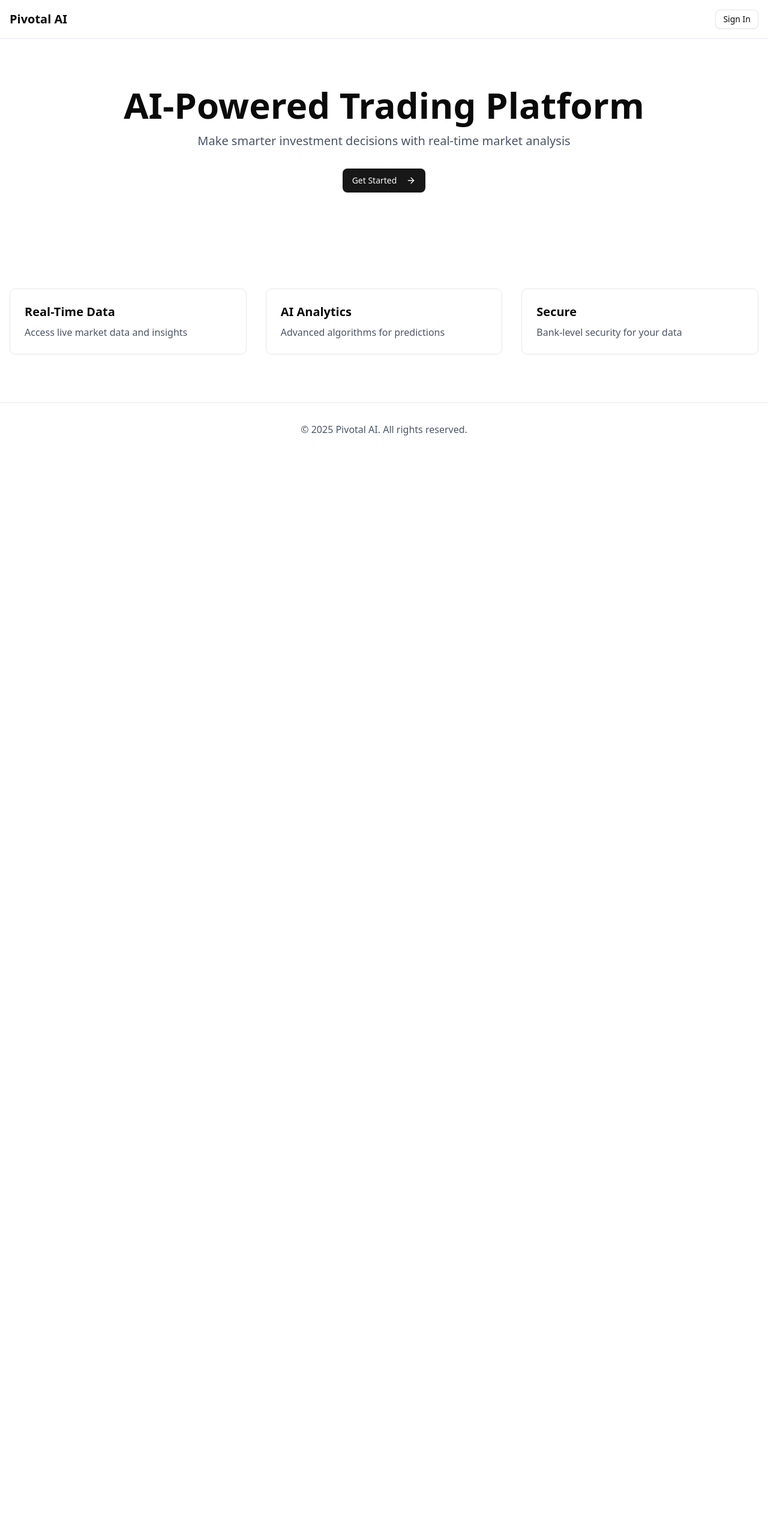
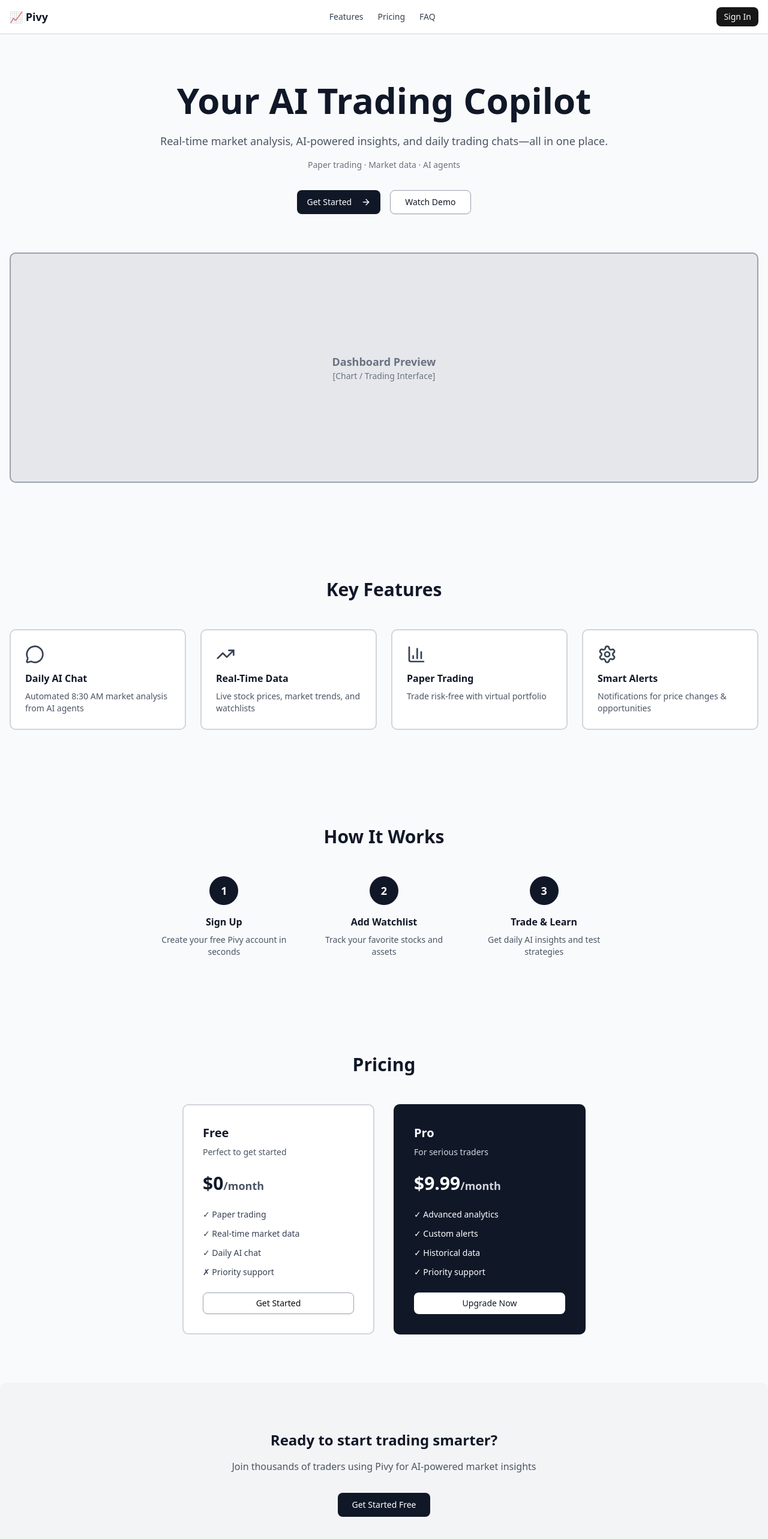
Before and after one commit to eddietal2/pivotal.ai, a Next.js app in the folder f-e/: page / in a window 1280 px wide. Shown: the top 2566 px of the page at 60% size. Before the commit the page ends 864 px from the top, so only its background shows below. Built offline with nearby package versions, Linux system fonts and the light colour scheme; no server answers.

Commit message:
Landing Page basic Wireframe

```diff
--- a/f-e/app/page.tsx
+++ b/f-e/app/page.tsx
@@ -1,67 +1,224 @@
 'use client';
 
 import Link from "next/link";
-import { ArrowRight } from "lucide-react";
+import { ArrowRight, TrendingUp, MessageCircle, BarChart3, Settings, LogOut, User } from "lucide-react";
 import { Button } from "@/components/ui/button";
 
 export default function LandingPage() {
     return (
-        <div className="min-h-screen bg-white dark:bg-black">
-            {/* Header */}
-            <header className="border-b border-gray-200 dark:border-gray-800">
-                <div className="container mx-auto px-4 py-4 flex items-center justify-between">
-                    <div className="text-xl font-bold">Pivotal AI</div>
+        <div className="min-h-screen bg-gray-50">
+            {/* ===== HEADER / NAVIGATION ===== */}
+            <header className="border-b border-gray-300 bg-white sticky top-0 z-50">
+                <div className="container mx-auto px-4 py-3 flex items-center justify-between">
+                    {/* Logo */}
+                    <div className="text-lg font-bold text-gray-900">📈 Pivy</div>
+
+                    {/* Nav Links */}
+                    <nav className="hidden md:flex gap-6 text-sm text-gray-700">
+                        <a href="#features" className="hover:text-gray-900">Features</a>
+                        <a href="#pricing" className="hover:text-gray-900">Pricing</a>
+                        <a href="#faq" className="hover:text-gray-900">FAQ</a>
+                    </nav>
+
+                    {/* Sign In / Get Started */}
                     <Link href="/login">
-                        <Button variant="outline" size="sm">
-                            Sign In
-                        </Button>
+                        <Button size="sm">Sign In</Button>
                     </Link>
                 </div>
             </header>
 
-            {/* Hero Section */}
+            {/* ===== HERO SECTION ===== */}
             <section className="container mx-auto px-4 py-20 text-center">
-                <h1 className="text-4xl md:text-6xl font-bold mb-4">
-                    AI-Powered Trading Platform
+                <div className="max-w-3xl mx-auto">
+                    <h1 className="text-5xl md:text-6xl font-bold text-gray-900 mb-6">
+                        Your AI Trading Copilot
                     </h1>
-                <p className="text-lg md:text-xl text-gray-600 dark:text-gray-400 mb-8 max-w-2xl mx-auto">
-                    Make smarter investment decisions with real-time market analysis
+                    <p className="text-lg text-gray-600 mb-4">
+                        Real-time market analysis, AI-powered insights, and daily trading chats—all in one place.
                     </p>
+                    <p className="text-sm text-gray-500 mb-8">
+                        Paper trading · Market data · AI agents
+                    </p>
+
+                    {/* CTA Buttons */}
+                    <div className="flex gap-4 justify-center">
                         <Link href="/login">
-                    <Button size="lg">
+                            <Button size="lg" className="bg-gray-900 text-white">
                                 Get Started <ArrowRight className="ml-2 h-5 w-5" />
                             </Button>
                         </Link>
+                        <Button size="lg" variant="outline" className="border-gray-400 text-gray-900">
+                            Watch Demo
+                        </Button>
+                    </div>
+                </div>
+
+                {/* Hero Image Placeholder */}
+                <div className="mt-16 bg-gray-200 border-2 border-gray-400 rounded-lg h-96 flex items-center justify-center text-gray-500">
+                    <span className="text-center">
+                        <p className="text-lg font-semibold">Dashboard Preview</p>
+                        <p className="text-sm">[Chart / Trading Interface]</p>
+                    </span>
+                </div>
             </section>
 
-            {/* Features Grid */}
-            <section className="container mx-auto px-4 py-20">
-                <div className="grid md:grid-cols-3 gap-8">
-                    <div className="p-6 border border-gray-200 dark:border-gray-800 rounded-lg">
-                        <h3 className="text-xl font-semibold mb-2">Real-Time Data</h3>
-                        <p className="text-gray-600 dark:text-gray-400">
-                            Access live market data and insights
+            {/* ===== FEATURES SECTION ===== */}
+            <section id="features" className="container mx-auto px-4 py-20">
+                <h2 className="text-3xl font-bold text-gray-900 text-center mb-12">Key Features</h2>
+
+                <div className="grid md:grid-cols-4 gap-6">
+                    {/* Feature 1 */}
+                    <div className="p-6 border-2 border-gray-300 rounded-lg bg-white">
+                        <MessageCircle className="h-8 w-8 text-gray-700 mb-3" />
+                        <h3 className="font-semibold text-gray-900 mb-2">Daily AI Chat</h3>
+                        <p className="text-sm text-gray-600">
+                            Automated 8:30 AM market analysis from AI agents
                         </p>
                     </div>
-                    <div className="p-6 border border-gray-200 dark:border-gray-800 rounded-lg">
-                        <h3 className="text-xl font-semibold mb-2">AI Analytics</h3>
-                        <p className="text-gray-600 dark:text-gray-400">
-                            Advanced algorithms for predictions
+
+                    {/* Feature 2 */}
+                    <div className="p-6 border-2 border-gray-300 rounded-lg bg-white">
+                        <TrendingUp className="h-8 w-8 text-gray-700 mb-3" />
+                        <h3 className="font-semibold text-gray-900 mb-2">Real-Time Data</h3>
+                        <p className="text-sm text-gray-600">
+                            Live stock prices, market trends, and watchlists
                         </p>
                     </div>
-                    <div className="p-6 border border-gray-200 dark:border-gray-800 rounded-lg">
-                        <h3 className="text-xl font-semibold mb-2">Secure</h3>
-                        <p className="text-gray-600 dark:text-gray-400">
-                            Bank-level security for your data
+
+                    {/* Feature 3 */}
+                    <div className="p-6 border-2 border-gray-300 rounded-lg bg-white">
+                        <BarChart3 className="h-8 w-8 text-gray-700 mb-3" />
+                        <h3 className="font-semibold text-gray-900 mb-2">Paper Trading</h3>
+                        <p className="text-sm text-gray-600">
+                            Trade risk-free with virtual portfolio
+                        </p>
+                    </div>
+
+                    {/* Feature 4 */}
+                    <div className="p-6 border-2 border-gray-300 rounded-lg bg-white">
+                        <Settings className="h-8 w-8 text-gray-700 mb-3" />
+                        <h3 className="font-semibold text-gray-900 mb-2">Smart Alerts</h3>
+                        <p className="text-sm text-gray-600">
+                            Notifications for price changes & opportunities
                         </p>
                     </div>
                 </div>
             </section>
 
-            {/* Footer */}
-            <footer className="border-t border-gray-200 dark:border-gray-800 py-8">
-                <div className="container mx-auto px-4 text-center text-gray-600 dark:text-gray-400">
-                    © 2025 Pivotal AI. All rights reserved.
+            {/* ===== HOW IT WORKS ===== */}
+            <section className="container mx-auto px-4 py-20">
+                <h2 className="text-3xl font-bold text-gray-900 text-center mb-12">How It Works</h2>
+
+                <div className="grid md:grid-cols-3 gap-8 max-w-3xl mx-auto">
+                    {/* Step 1 */}
+                    <div className="text-center">
+                        <div className="w-12 h-12 bg-gray-900 text-white rounded-full flex items-center justify-center font-bold text-lg mx-auto mb-4">
+                            1
+                        </div>
+                        <h4 className="font-semibold text-gray-900 mb-2">Sign Up</h4>
+                        <p className="text-sm text-gray-600">Create your free Pivy account in seconds</p>
+                    </div>
+
+                    {/* Step 2 */}
+                    <div className="text-center">
+                        <div className="w-12 h-12 bg-gray-900 text-white rounded-full flex items-center justify-center font-bold text-lg mx-auto mb-4">
+                            2
+                        </div>
+                        <h4 className="font-semibold text-gray-900 mb-2">Add Watchlist</h4>
+                        <p className="text-sm text-gray-600">Track your favorite stocks and assets</p>
+                    </div>
+
+                    {/* Step 3 */}
+                    <div className="text-center">
+                        <div className="w-12 h-12 bg-gray-900 text-white rounded-full flex items-center justify-center font-bold text-lg mx-auto mb-4">
+                            3
+                        </div>
+                        <h4 className="font-semibold text-gray-900 mb-2">Trade & Learn</h4>
+                        <p className="text-sm text-gray-600">Get daily AI insights and test strategies</p>
+                    </div>
+                </div>
+            </section>
+
+            {/* ===== PRICING SECTION ===== */}
+            <section id="pricing" className="container mx-auto px-4 py-20">
+                <h2 className="text-3xl font-bold text-gray-900 text-center mb-12">Pricing</h2>
+
+                <div className="grid md:grid-cols-2 gap-8 max-w-2xl mx-auto">
+                    {/* Free Plan */}
+                    <div className="p-8 border-2 border-gray-300 rounded-lg bg-white">
+                        <h3 className="text-xl font-bold text-gray-900 mb-2">Free</h3>
+                        <p className="text-sm text-gray-600 mb-6">Perfect to get started</p>
+                        <div className="text-3xl font-bold text-gray-900 mb-6">$0<span className="text-lg text-gray-600">/month</span></div>
+                        <ul className="text-sm text-gray-700 space-y-3 mb-6">
+                            <li>✓ Paper trading</li>
+                            <li>✓ Real-time market data</li>
+                            <li>✓ Daily AI chat</li>
+                            <li>✗ Priority support</li>
+                        </ul>
+                        <Button className="w-full border-gray-400" variant="outline">Get Started</Button>
+                    </div>
+
+                    {/* Pro Plan */}
+                    <div className="p-8 border-2 border-gray-900 rounded-lg bg-gray-900 text-white">
+                        <h3 className="text-xl font-bold mb-2">Pro</h3>
+                        <p className="text-sm text-gray-300 mb-6">For serious traders</p>
+                        <div className="text-3xl font-bold mb-6">$9.99<span className="text-lg text-gray-300">/month</span></div>
+                        <ul className="text-sm space-y-3 mb-6">
+                            <li>✓ Advanced analytics</li>
+                            <li>✓ Custom alerts</li>
+                            <li>✓ Historical data</li>
+                            <li>✓ Priority support</li>
+                        </ul>
+                        <Button className="w-full bg-white text-gray-900 hover:bg-gray-100">Upgrade Now</Button>
+                    </div>
+                </div>
+            </section>
+
+            {/* ===== CTA SECTION ===== */}
+            <section className="container mx-auto px-4 py-20 text-center bg-gray-100 rounded-lg">
+                <h2 className="text-2xl font-bold text-gray-900 mb-4">Ready to start trading smarter?</h2>
+                <p className="text-gray-600 mb-8">Join thousands of traders using Pivy for AI-powered market insights</p>
+                <Link href="/login">
+                    <Button size="lg" className="bg-gray-900 text-white">Get Started Free</Button>
+                </Link>
+            </section>
+
+            {/* ===== FOOTER ===== */}
+            <footer className="border-t border-gray-300 bg-white mt-20">
+                <div className="container mx-auto px-4 py-8">
+                    <div className="grid md:grid-cols-4 gap-8 mb-8">
+                        <div>
+                            <p className="font-semibold text-gray-900 mb-2">📈 Pivy</p>
+                            <p className="text-sm text-gray-600">AI trading platform</p>
+                        </div>
+                        <div>
+                            <p className="font-semibold text-gray-900 mb-3">Product</p>
+                            <ul className="text-sm text-gray-600 space-y-1">
+                                <li><a href="#" className="hover:text-gray-900">Features</a></li>
+                                <li><a href="#" className="hover:text-gray-900">Pricing</a></li>
+                                <li><a href="#" className="hover:text-gray-900">Security</a></li>
+                            </ul>
+                        </div>
+                        <div>
+                            <p className="font-semibold text-gray-900 mb-3">Legal</p>
+                            <ul className="text-sm text-gray-600 space-y-1">
+                                <li><a href="#" className="hover:text-gray-900">Privacy</a></li>
+                                <li><a href="#" className="hover:text-gray-900">Terms</a></li>
+                                <li><a href="#" className="hover:text-gray-900">Disclaimer</a></li>
+                            </ul>
+                        </div>
+                        <div>
+                            <p className="font-semibold text-gray-900 mb-3">Connect</p>
+                            <ul className="text-sm text-gray-600 space-y-1">
+                                <li><a href="#" className="hover:text-gray-900">Twitter</a></li>
+                                <li><a href="#" className="hover:text-gray-900">Discord</a></li>
+                                <li><a href="#" className="hover:text-gray-900">GitHub</a></li>
+                            </ul>
+                        </div>
+                    </div>
+                    <div className="border-t border-gray-300 pt-8 text-center text-sm text-gray-600">
+                        <p>&copy; 2026 Pivy. All rights reserved.</p>
+                    </div>
                 </div>
             </footer>
         </div>
```
Lines whose indentation alone changed are shown as unchanged.
